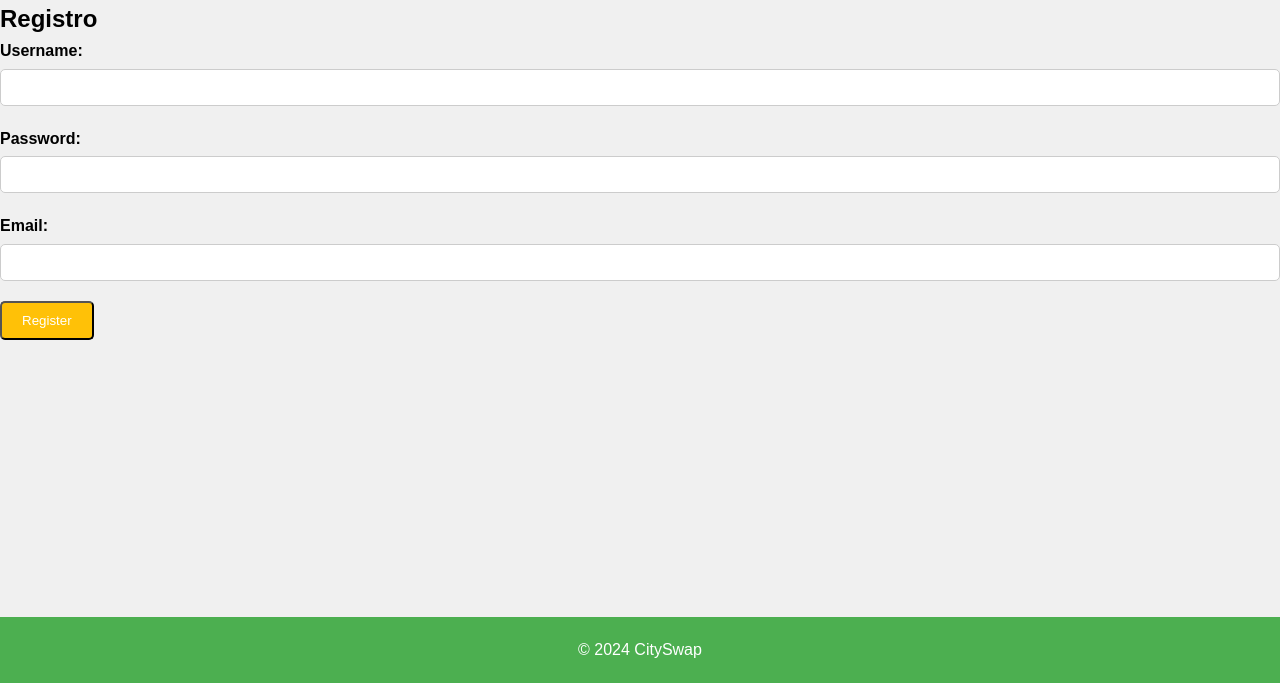
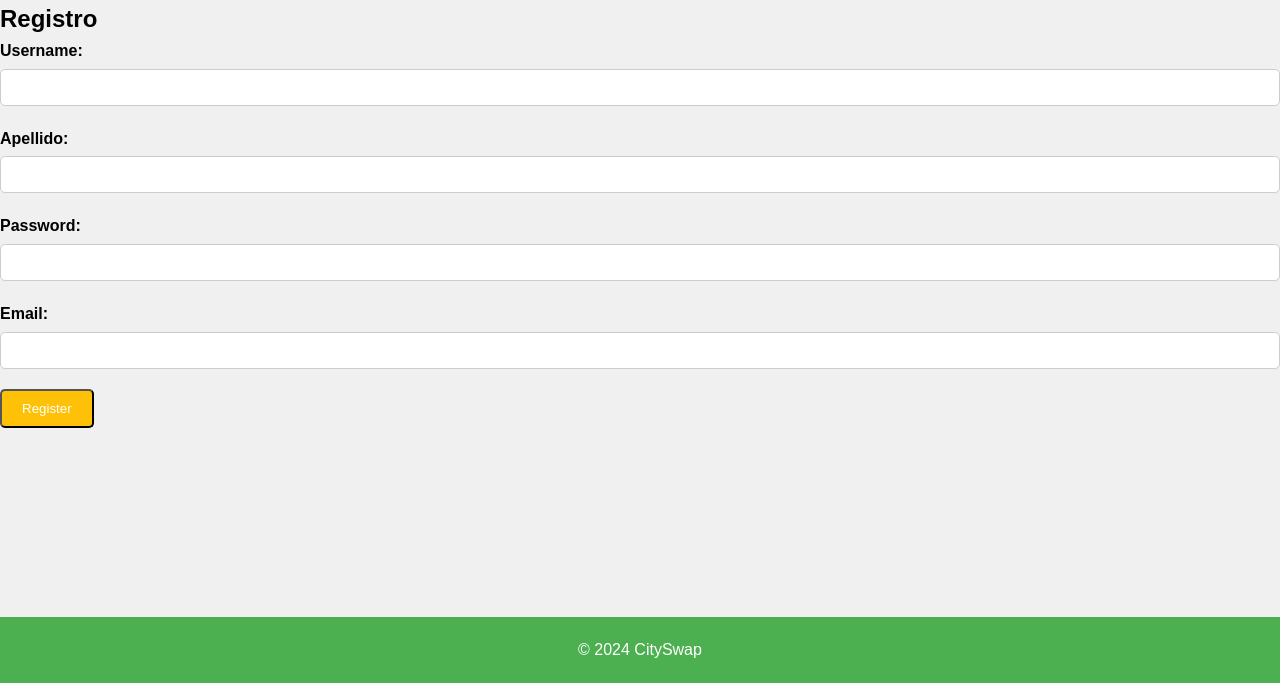
Before and after one commit to amonbofis/cityswap, a PHP site: page /registro.php in a window 1280 px wide. Shown: the part 117-800 px from the top of the page. Run offline with PHP 8.4, Linux system fonts and the light colour scheme; some libraries are stand-ins or nearby versions.

Commit message:
arreglo de erroes con registro nuevo

```diff
--- a/includes/FormularioRegistro.php
+++ b/includes/FormularioRegistro.php
@@ -10,9 +10,11 @@ class FormularioRegistro extends Formulario {
     protected function generaCamposFormulario(&$datos) {
         // Se reutiliza el nombre de usuario introducido previamente o se deja en blanco
         $nombre_usuario = $datos['nombre_usuario'] ?? '';
+        $apellido = $datos['apellido'] ?? '';
+        $email = $datos['email'] ?? '';
         // Se generan los mensajes de error si existen.
         $htmlErroresGlobales = self::generaListaErroresGlobales($this->errores);
-        $erroresCampos = self::generaErroresCampos(['nombre_usuario', 'contrasena', 'email'], $this->errores, 'span', array('class' => 'error'));
+        $erroresCampos = self::generaErroresCampos(['nombre_usuario', 'apellido', 'contrasena', 'email'], $this->errores, 'span', array('class' => 'error'));
 
         // Se genera el HTML asociado a los campos del formulario y los mensajes de error.
         $html = <<<EOF
@@ -22,6 +24,11 @@ class FormularioRegistro extends Formulario {
                 <label for="username">Username:</label>
                 <input type="text" id="nombre_usuario" name="nombre_usuario" required value="$nombre_usuario">
                 {$erroresCampos['nombre_usuario']}
+            </div>
+            <div class="form-group">
+                <label for="apellido">Apellido:</label>
+                <input id="apellido" type="text" name="apellido" required value="$apellido">
+                {$erroresCampos['apellido']}
             </div>
             <div class="form-group">
                 <label for="password">Password:</label>
@@ -49,6 +56,12 @@ class FormularioRegistro extends Formulario {
             $this->errores['nombre_usuario'] = 'El nombre de usuario no puede estar vacío';
         }
 
+        $apellido = trim($datos['apellido'] ?? '');
+        $apellido = filter_var($apellido, FILTER_SANITIZE_FULL_SPECIAL_CHARS);
+        if ( ! $apellido || empty($apellido) || mb_strlen($apellido) < 3) {
+            $this->errores['apellido'] = 'El apellido de usuario tiene que tener una longitud de al menos 3 caracteres.';
+        }
+
         $contrasena = trim($datos['contrasena'] ?? '');
         $contrasena = filter_var($contrasena, FILTER_SANITIZE_FULL_SPECIAL_CHARS);
         if ( ! $contrasena || empty($contrasena) ) {
@@ -62,10 +75,11 @@ class FormularioRegistro extends Formulario {
         }
 
         if (count($this->errores) === 0) {
-            $usuario = Usuario::creaUsuario($nombre_usuario, '', $email, $contrasena);
+            $usuario = Usuario::creaUsuario($nombre_usuario, $apellido, $email, $contrasena);
             if ($usuario) {
                 $_SESSION['login'] = true;
                 $_SESSION['nombre'] = $nombre_usuario;
+                $_SESSION['apellido'] = $apellido;
                 $_SESSION['email'] = $email;
                 header('Location: index.php');
                 exit;
--- a/includes/vistas/topbar.php
+++ b/includes/vistas/topbar.php
@@ -12,12 +12,11 @@
     if ($nombreUsuario && isset($_SESSION['empresa'])): ?>
         <!-- Si el usuario está iniciado sesión, mostrar el topbar para usuarios logueados -->
         <div class="topbar-logged-in">
-            <h1>Logo</h1>
+            <h1>City Swap</h1>
             <nav>
                 <ul>
                     <li><a href="index.php">Inicio</a></li>
                     <li><a href="anadirViaje.php">Anadir Viaje</a></li>
-                    <li><a href="reservados.php">Mis viajes</a></li>
                     <li><a href="logout.php">Logout</a></li>
                 </ul>
             </nav>
@@ -29,7 +28,7 @@
     <?php elseif ($nombreUsuario && ! isset($_SESSION['empresa'])): ?>
         <!-- Si el usuario no está iniciado sesión, mostrar el topbar para usuarios no logueados -->
         <div class="topbar-logged-in">
-            <h1>Logo</h1>
+            <h1>City Swap</h1>
             <nav>
                 <ul>
                     <li><a href="index.php">Inicio</a></li>
--- a/viajes.php
+++ b/viajes.php
@@ -10,9 +10,9 @@ function toBox($id_viaje, $id_empresa, $ciudad_origen, $ciudad_destino, $fecha_i
     $empresa = $emp['nombre_empresa'];
     //print("before the link, id viaje egale a : "+ $id_empresa);
     $contenido = "<div class='box-viaje'>";
-    $contenido .= "<h2 class='trayecto'>$ciudad_origen => $ciudad_destino</h2>";
-    $contenido .= "<div class='fecha'>From : $fecha_inicio <br> to : $fecha_final</div>";
-    $contenido .= "<p class='empresa'>$empresa</p>";
+    $contenido .= "<h2 class='trayecto'>De $ciudad_origen <br> a $ciudad_destino</h2>";
+    $contenido .= "<div class='fecha'>From : $fecha_inicio <br> To : $fecha_final</div>";
+    $contenido .= "<p class='empresa'>Empresa: $empresa</p>";
     $contenido .= "<a href='reserva.php?id_viaje=$id_viaje' class='button-viaje'>Reservar</a>";
     $contenido .= "</div>";
     return $contenido;
```
Also changed, not shown: misAlquileres.php (+7 -6 lines).
